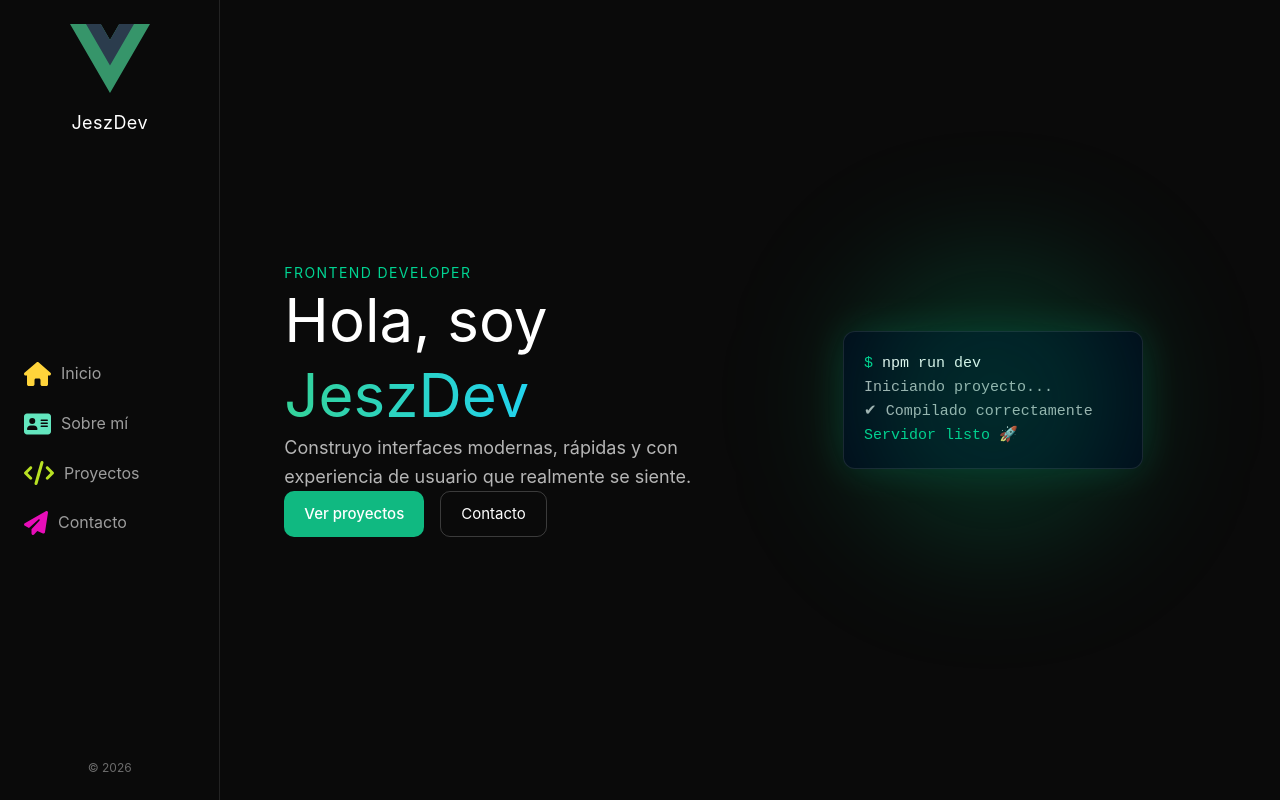
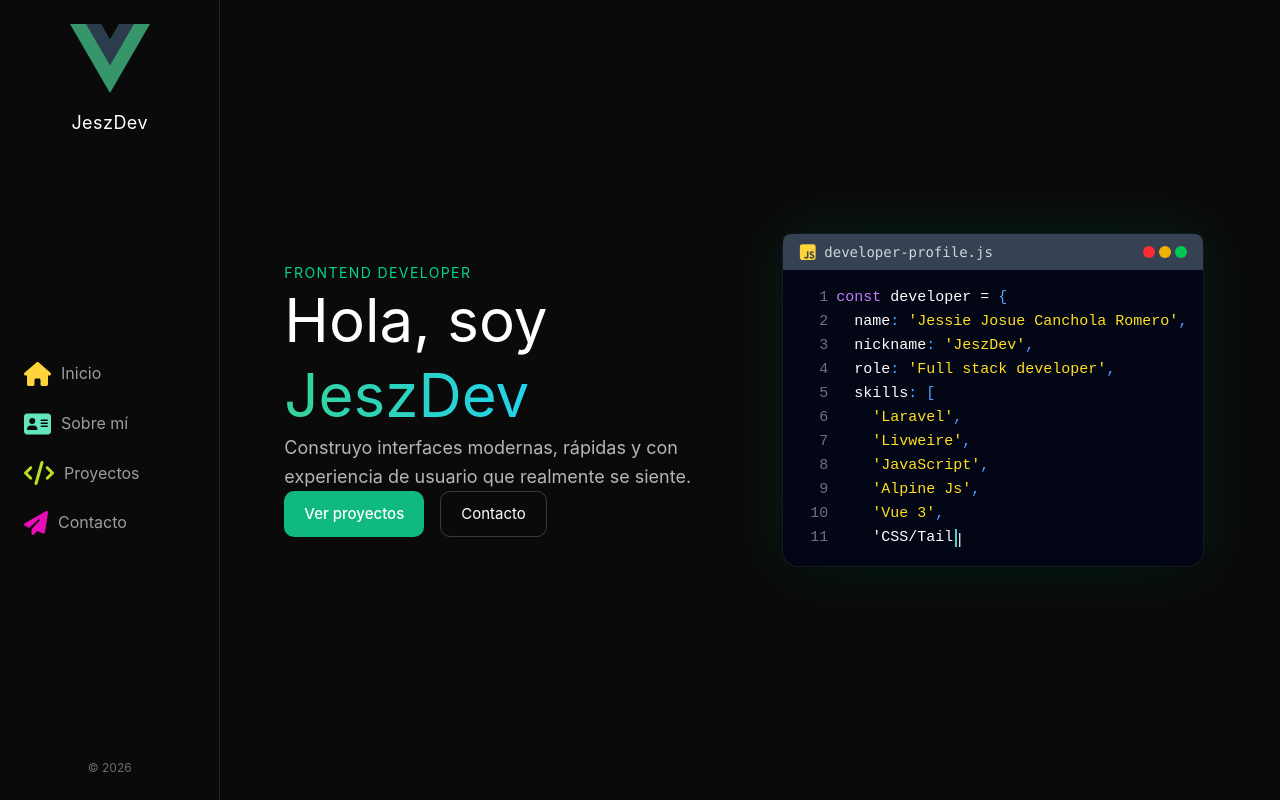
Before and after one commit to jeszDev/portafolio, a Vue app: page / in a window 1280 px wide. Built offline with nearby package versions, Linux system fonts and the light colour scheme; a web font is replaced by a local one.

Commit message:
feat: se agrega animaciones aos y terminal

```diff
--- a/src/sections/HomePage.vue
+++ b/src/sections/HomePage.vue
@@ -1,4 +1,5 @@
 <script setup lang="ts">
+import DeveloperTerminal from '@/components/DeveloperTerminal.vue';
 const scrollToProjects = () => {
   const el = document.getElementById('section3')
   el?.scrollIntoView({ behavior: 'smooth' })
@@ -10,17 +11,17 @@ const scrollToProjects = () => {
     <div class="max-w-6xl mx-auto grid md:grid-cols-2 gap-10 items-center">
 
       <!-- TEXT -->
-      <div class="space-y-6">
+      <div class="space-y-6" data-aos="fade-up">
         <p class="text-sm text-emerald-400 tracking-widest uppercase">
           Frontend Developer
         </p>
 
-        <h1 class="text-5xl md:text-6xl font-bold leading-tight">
+        <h1 class="text-5xl md:text-6xl font-bold leading-tight" data-aos="fade-up" data-aos-delay="300">
           Hola, soy
           <span class="gradient-text">JeszDev</span>
         </h1>
 
-        <p class="text-white/70 text-lg leading-relaxed">
+        <p class="text-white/70 text-lg leading-relaxed" data-aos="fade-up" data-aos-delay="1000">
           Construyo interfaces modernas, rápidas y con experiencia de usuario que realmente se siente.
         </p>
 
@@ -29,6 +30,7 @@ const scrollToProjects = () => {
           <button
             @click="scrollToProjects"
             class="btn-primary"
+            data-aos="fade-up" data-aos-delay="300"
           >
             Ver proyectos
           </button>
@@ -36,6 +38,7 @@ const scrollToProjects = () => {
           <button
             @click="$emit('scrollToContact')"
             class="btn-secondary"
+            data-aos="fade-up" data-aos-delay="400"
           >
             Contacto
           </button>
@@ -43,18 +46,14 @@ const scrollToProjects = () => {
       </div>
 
       <!-- VISUAL -->
+      <!-- <div class="termina-wrapper">
+        <DeveloperTerminal />
+      </div> -->
+
       <div class="relative flex justify-center items-center">
+        <div class="glow-bg"></div>
 
-        <!-- Glow -->
-        <div class="absolute w-72 h-72 bg-emerald-500/20 blur-3xl rounded-full"></div>
-
-        <!-- Card -->
-        <div class="terminal">
-          <p><span class="text-emerald-400">$</span> npm run dev</p>
-          <p class="text-white/70">Iniciando proyecto...</p>
-          <p class="text-white/70">✔ Compilado correctamente</p>
-          <p class="text-emerald-400">Servidor listo 🚀</p>
-        </div>
+        <DeveloperTerminal />
       </div>
 
     </div>
@@ -103,4 +102,27 @@ const scrollToProjects = () => {
   font-family: monospace;
   box-shadow: 0 0 40px rgba(16,185,129,0.2);
 }
+
+.terminal-wrapper {
+  opacity: 0;
+  transform: translateY(40px) scale(0.95);
+  animation: terminalEnter 0.8s ease forwards;
+  animation-delay: 0.4s;
+}
+
+@keyframes terminalEnter {
+  to {
+    opacity: 1;
+    transform: translateY(0) scale(1);
+  }
+}
+
+.glow-bg {
+  position: absolute;
+  width: 300px;
+  height: 300px;
+  background: radial-gradient(circle, rgba(16,185,129,0.25), transparent);
+  filter: blur(80px);
+  z-index: -1;
+}
 </style>
```
